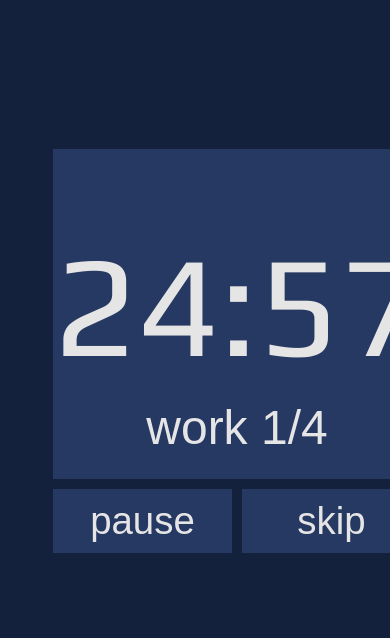
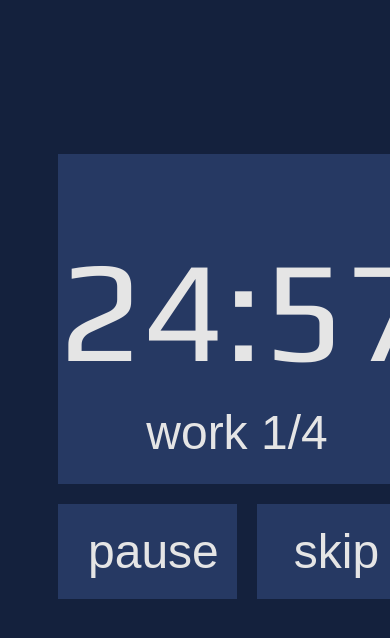
Before and after one commit to MoWafy001/Pomodoro-Timer, a website: page public/index.html in a window 390 px wide. Both pictures are taken after a click on the button "start". Shown: the top 638 px of the page. Drawn offline with Linux system fonts and the light colour scheme.

Commit message:
phone look

```diff
--- a/public/phone.css
+++ b/public/phone.css
@@ -7,4 +7,14 @@
     #setup p input{
         font-size: 2rem;
     }
+    #running div{
+        margin: 10px;
+    }
+    #running #skip{
+        margin-left: 20px;
+    }
+    #running button{
+        font-size: 1em;
+        padding: 20px 30px;
+    }
 }
```
